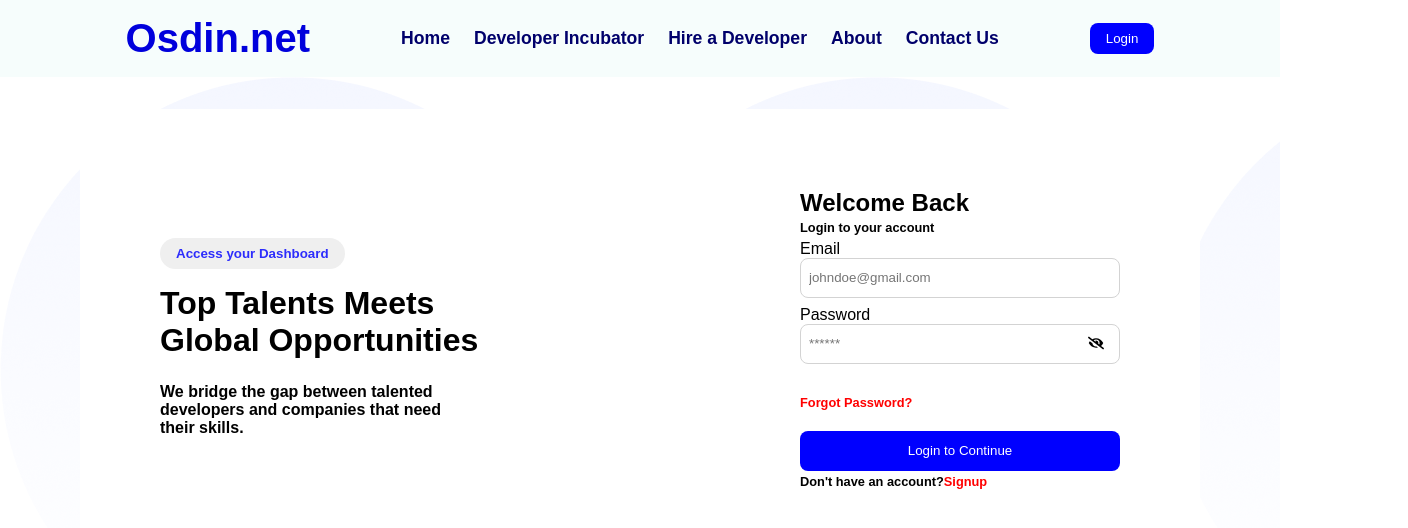
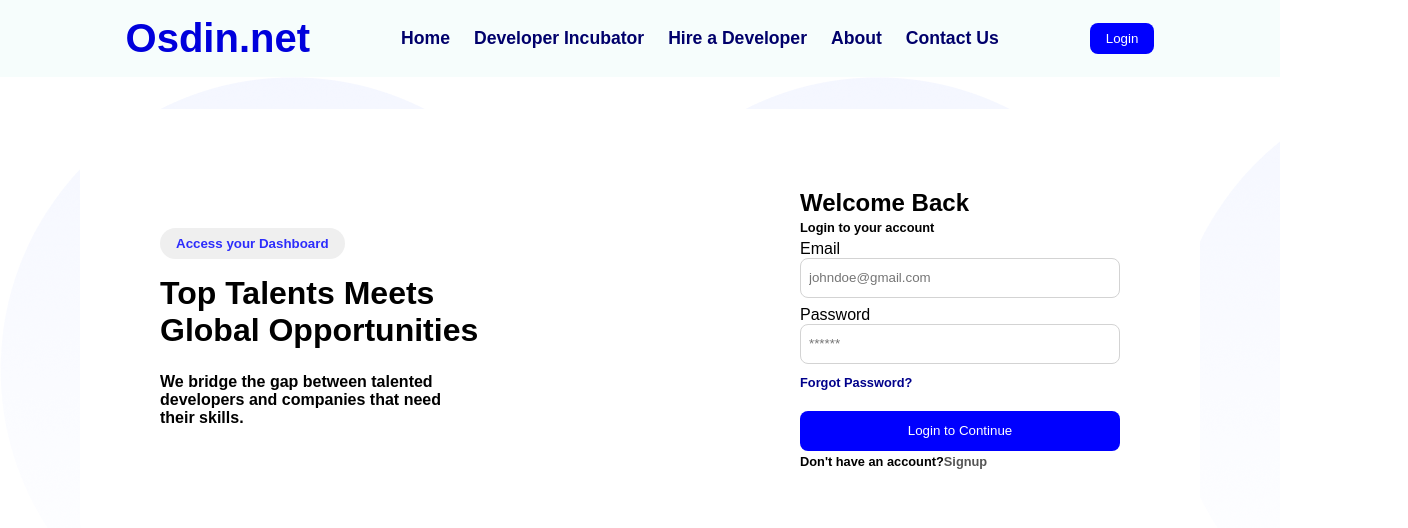
Before and after one commit to loneperky/otax-online-school, a React (Vite) app in the folder Frontend/: page /login in a window 1280 px wide. Shown: the top 528 px of the page, 1408 px wide, since content can reach past the window. Built offline with nearby package versions, Linux system fonts and the light colour scheme.

Commit message:
sought out the bugs

```diff
--- a/Frontend/src/pages/App.jsx
+++ b/Frontend/src/pages/App.jsx
@@ -9,7 +9,7 @@
 import Dashboard from "./dashboard";
 import Developer from "./Developer";
 import Login from "./login";
-import Signup from "./SignUp";
+import Signup from "./Signup";
 import AboutPage from "./AboutPage";
 import ProtectedRoute from "./ProtectedRoute";
 import { Navigate } from "react-router-dom";
--- a/Frontend/src/pages/homePage.jsx
+++ b/Frontend/src/pages/homePage.jsx
@@ -8,26 +8,26 @@
 import '../styles/app.css'
 function HomePage() {
 
-  useEffect(() => {
-    // Initialize AOS animations
-    AOS.init({
-      duration: 1000,
-      once: true,
-    });
+  // useEffect(() => {
+  //   // Initialize AOS animations
+  //   AOS.init({
+  //     duration: 1000,
+  //     once: true,
+  //   });
 
-    // GSAP Page Load Animation
-    gsap.from(".section1", {
-      opacity: 0.7,
-      scale: 0.95,
-      duration: 1.5,
-      ease: "power2.out",
-    });
-  }, []);
+  //   // GSAP Page Load Animation
+  //   gsap.from(".section1", {
+  //     opacity: 0.7,
+  //     scale: 0.95,
+  //     duration: 1.5,
+  //     ease: "power2.out",
+  //   });
+  // }, []);
 
   return (
     <>
      <div className="overall-section1">
-      <div className="section1" data-aos="fade-up">
+      <div className="section1">
         <div className="hero1">
           <h1>Startups Can Now Scale Faster.</h1>
           <p>Connecting <Link>Top Developers</Link> with Global Projects,fueling innovations and success for all.</p>
--- a/Frontend/src/pages/login.jsx
+++ b/Frontend/src/pages/login.jsx
@@ -45,7 +45,7 @@
           <section className="logins">
             <h3>Welcome Back</h3>
             <p>Login to your account</p>
-            <form >
+            <form onSubmit={HandleLogin}>
               <label htmlFor="email">Email</label>
               <input
                 type="email"
@@ -64,7 +64,7 @@
                   onChange={(e) => setPassword(e.target.value)}
                 />
 
-                <div
+                {/* <div
                   onClick={() => setShowPassword((prev) => !prev)}
                   className="sroke"
                   style={{
@@ -75,15 +75,15 @@
                   }}
                 >
                   {showPassword ? <FaEye /> : <FaEyeSlash />}
-                </div>
+                </div> */}
               </div>
 
-              <p>
+              <p className="forgot">
                 <Link to="/forgot-password">Forgot Password?</Link>
               </p>
 
-              <button onClick={HandleLogin}>Login to Continue</button>
-              <p>Don't have an account?<Link to="/signup">Signup</Link></p>
+              <button>Login to Continue</button>
+              <p className="signup">Don't have an account?<Link to="/signup">Signup</Link></p>
             </form>
           </section>
         </div>
--- a/Frontend/src/styles/login.css
+++ b/Frontend/src/styles/login.css
@@ -81,6 +81,23 @@
   opacity: 0.7;
 }
 
+.forgot a{
+  color: darkblue;
+}
+.signup a{
+  color: #555;
+}
+.forgot a:hover{
+  color: red;
+  cursor: pointer;
+  text-decoration: underline;
+}
+.signup a:hover{
+  color: red;
+  cursor: pointer;
+  text-decoration: underline;
+}
+
 
 @media screen and (max-width:900px) {
   .login-details{
```
Also changed, not shown: Frontend/src/pages/Signup.jsx (line endings or trailing spaces), 1 other file (tests, documents, lock files or other folders).
